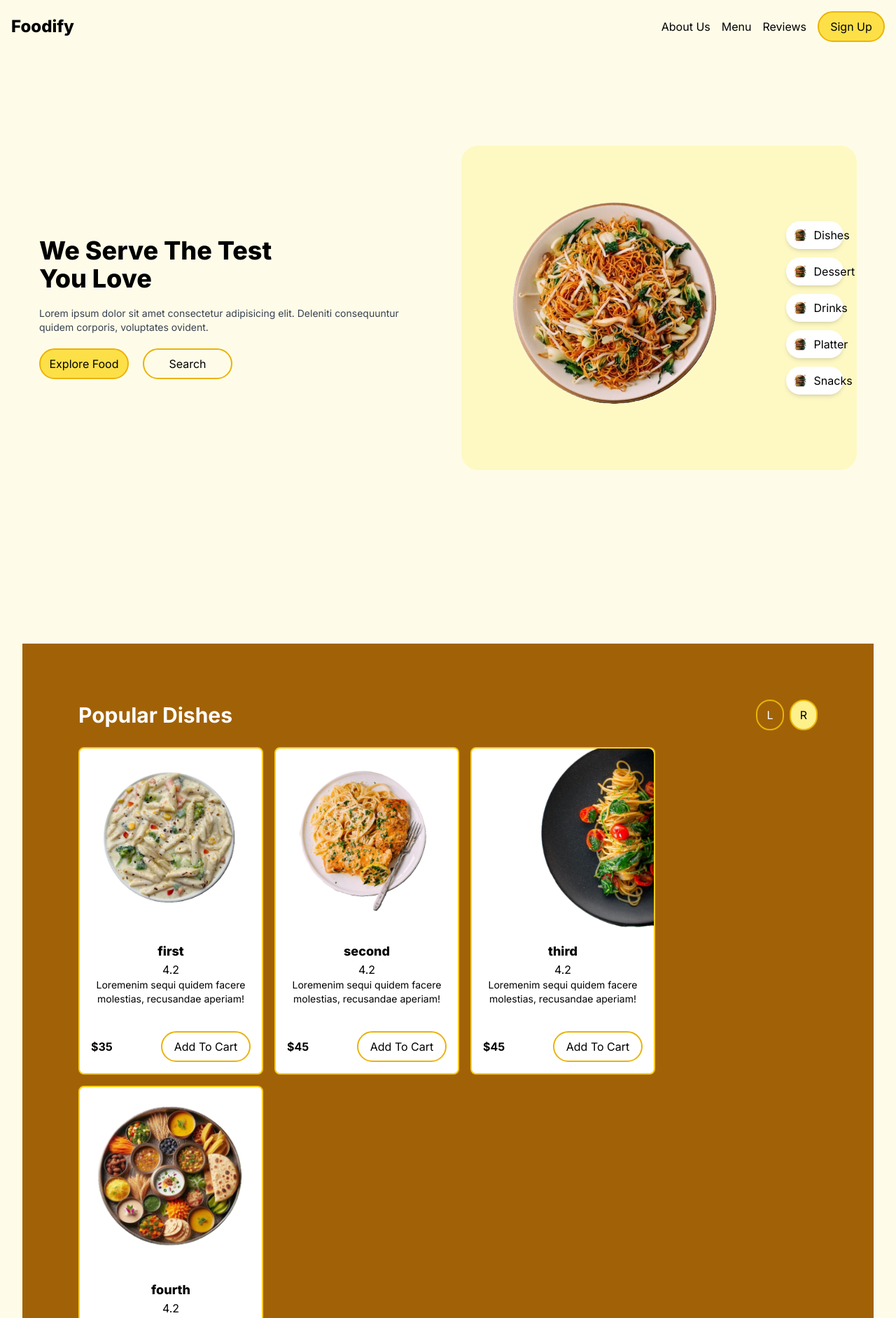
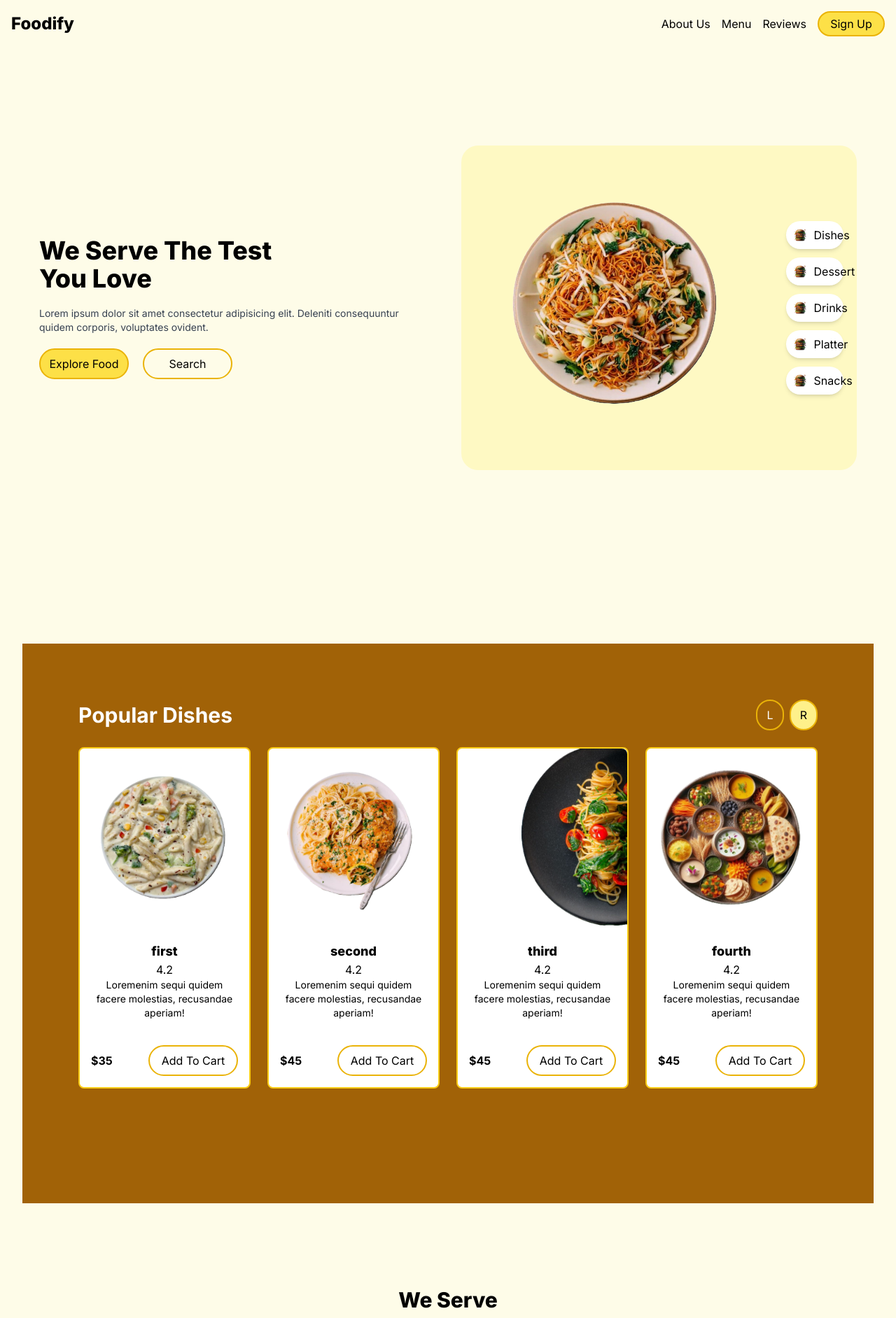
Before and after one commit to harshit0808sharma/food-app, a Next.js app: page / in a window 1280 px wide. Shown: the top 1884 px of the page at 70% size. Built offline with nearby package versions, Linux system fonts and the light colour scheme.

Commit message:
fix layout issues

```diff
--- a/app/components/mainpagecomponents/PopularDishes.jsx
+++ b/app/components/mainpagecomponents/PopularDishes.jsx
@@ -19,10 +19,11 @@ const PopularDishes = () => {
     };
 
     return (
-        <div className="flex flex-col gap-6 w-full min-h-screen py-20 px-6 sm:px-10 md:px-20 bg-yellow-700">
-            <div className="flex items-center justify-between">
+       <div className="flex flex-col gap-6 w-full min-h-screen py-20 px-5 sm:px-10 md:px-20 bg-yellow-700">
+        {/* Heading and Navigation Buttons */}
+        <div className="flex flex-col sm:flex-row items-center justify-between">
             <h2 className="font-bold text-3xl text-white">Popular Dishes</h2>
-                <div className="flex gap-2">
+            <div className="flex gap-2 mt-4 sm:mt-0">
             <button
                 className="p-2 border-2 border-yellow-500 rounded-full w-10 text-white"
                 onClick={prevSlide}
@@ -38,12 +39,13 @@ const PopularDishes = () => {
             </div>
         </div>
 
-            <div className="flex flex-wrap gap-4">
+        {/* Responsive Grid Layout */}
+        <div className="grid grid-cols-1 sm:grid-cols-1 md:grid-cols-2 lg:grid-cols-3 xl:grid-cols-4 gap-6">
             {FoodItems.slice(currentIndex, currentIndex + 4).map((data, index) => (
             <Link
                 href={`/product?id=${data?.id}`}
                 key={index}
-                    className="w-full sm:w-1/2 md:w-1/4"
+                className="w-full"
             >
                 <div className="flex flex-col min-h-[24rem] bg-white rounded-lg gap-1 text-center border-2 border-yellow-400 cursor-pointer hover:shadow-lg transition-shadow duration-300">
                 <Image
@@ -61,7 +63,7 @@ const PopularDishes = () => {
                     <button
                     className="p-2 border-2 border-yellow-500 rounded-full w-32 hover:bg-yellow-300 transition duration-500 ease-in-out text-black"
                     onClick={(e) => {
-                            e.preventDefault(); // Prevent Link click
+                        e.preventDefault();
                         addToCart(data);
                     }}
                     >
@@ -74,6 +76,7 @@ const PopularDishes = () => {
         </div>
         </div>
 
+
     )
 }
 
--- a/app/components/nav/Navbar.jsx
+++ b/app/components/nav/Navbar.jsx
@@ -19,7 +19,7 @@ export const Navbar = () => {
         p-4
         bg-transparent
         text-black
-        gap-4
+        gap-1
       "
     >
       {/* Foodify title always visible with black text */}
@@ -48,7 +48,7 @@ export const Navbar = () => {
         ) : (
           <button
             onClick={() => router.push('/restaurant')}
-            className="p-2 border-2 border-yellow-500 rounded-full bg-yellow-300 w-24 cursor-pointer text-black hover:bg-yellow-400 transition whitespace-nowrap"
+            className="p-1 border-2 border-yellow-500 rounded-full bg-yellow-300 w-24 cursor-pointer text-black hover:bg-yellow-400 transition whitespace-nowrap"
           >
             Sign Up
           </button>
```
Lines whose indentation alone changed are shown as unchanged.
